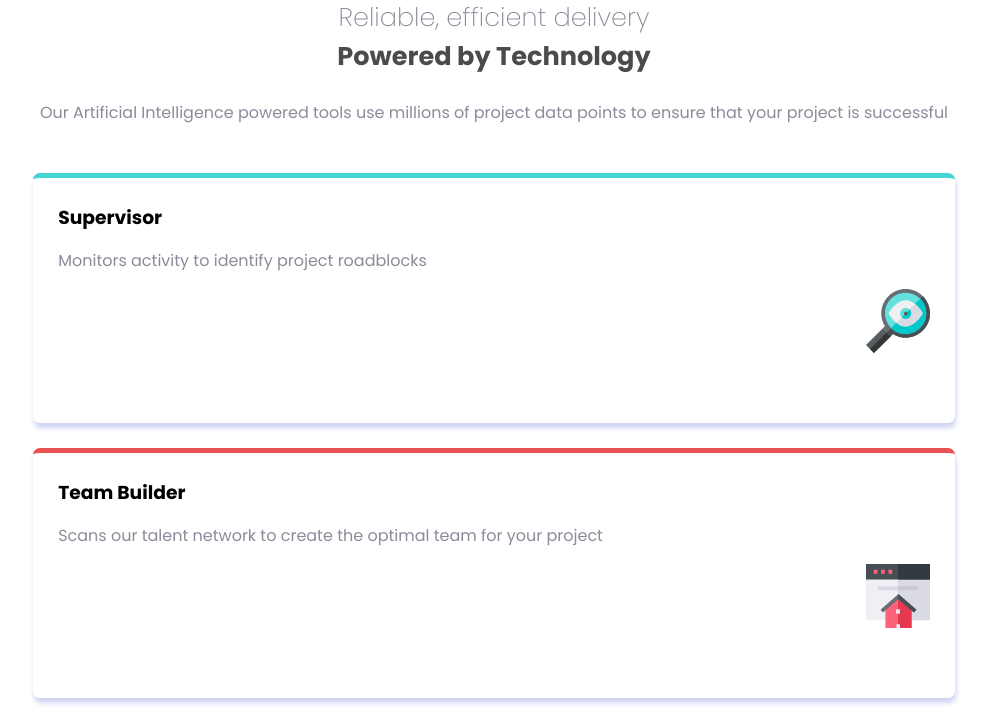
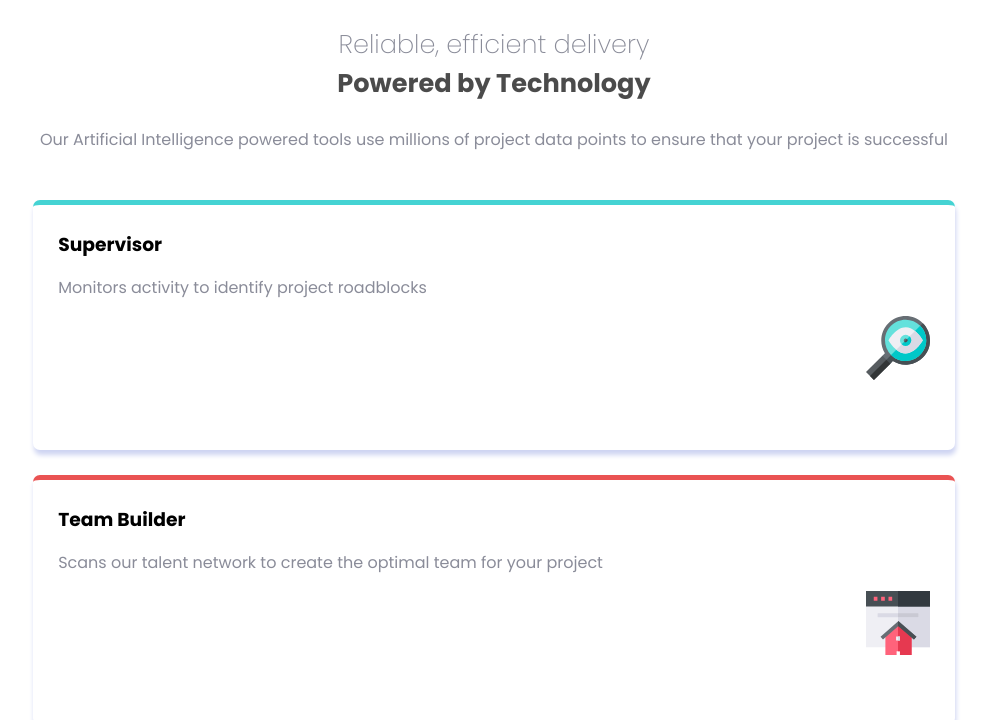
Before and after one commit to rough-diamond213/Four-card-feature, a plain HTML site: page index.html in a window 1280 px wide. Shown: the top 720 px of the page, without its empty margins (146-1135 px from the left). Drawn offline with Linux system fonts and the light colour scheme.

Commit message:
Update style.css

```diff
--- a/style.css
+++ b/style.css
@@ -8,11 +8,11 @@
 
 main{
     font-family: "poppins";
-    height: 100vh;
     display: flex;
     align-items: center;
     justify-content: center;
     flex-direction: column;
+    margin: 25px 0;
 }
 
 .head-content{
@@ -150,12 +150,12 @@ h1{
         align-items: center;
         justify-content: center;
         flex-direction: column;
+        margin: 25px 0;
     }
 
     .head-content{
         width: 100%;
         text-align: center;
-        margin-top: 520px;
     }
 
     #topic, h1{
@@ -176,8 +176,4 @@ h1{
     .red-card{
         margin-bottom: 25px;
     }
-
-    .blue-card{
-        margin-bottom: 50px;
-    }
 }
```
